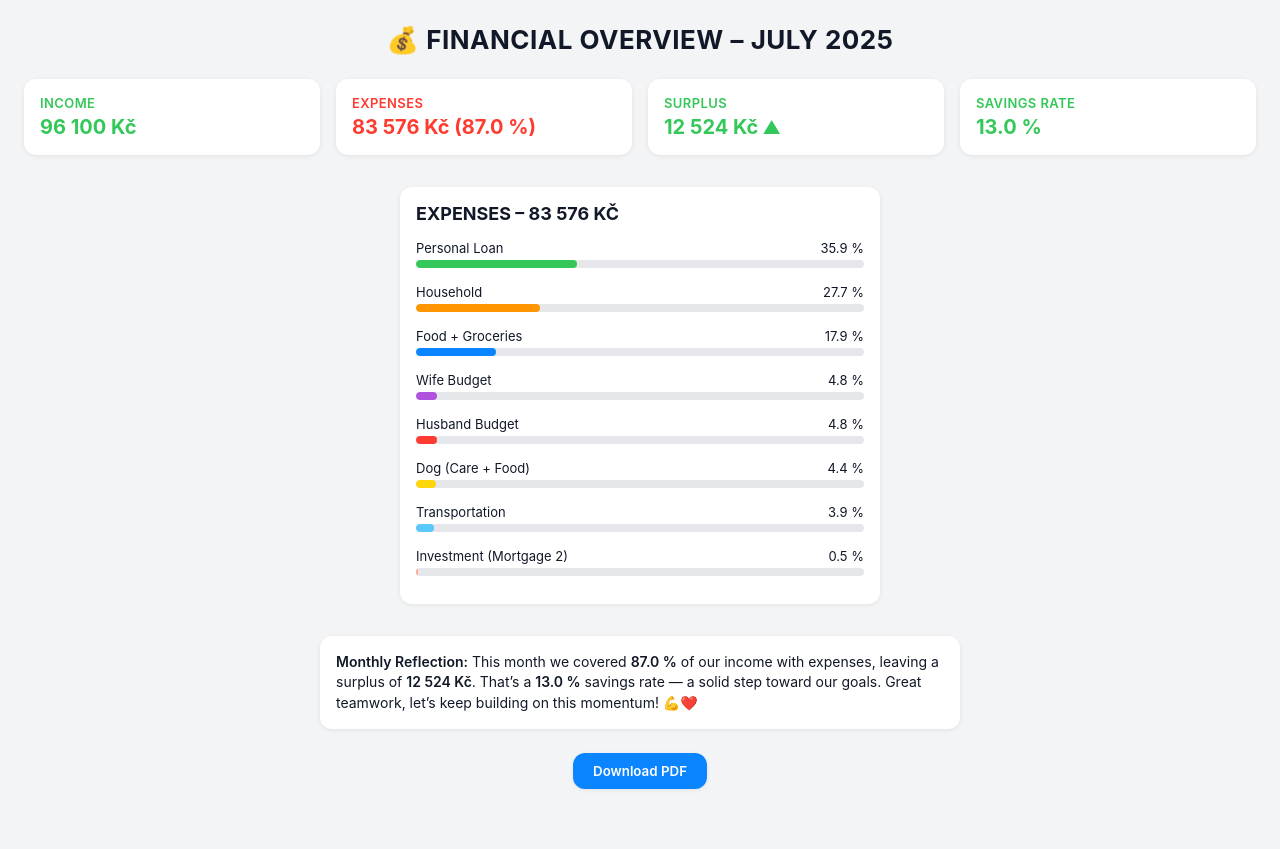
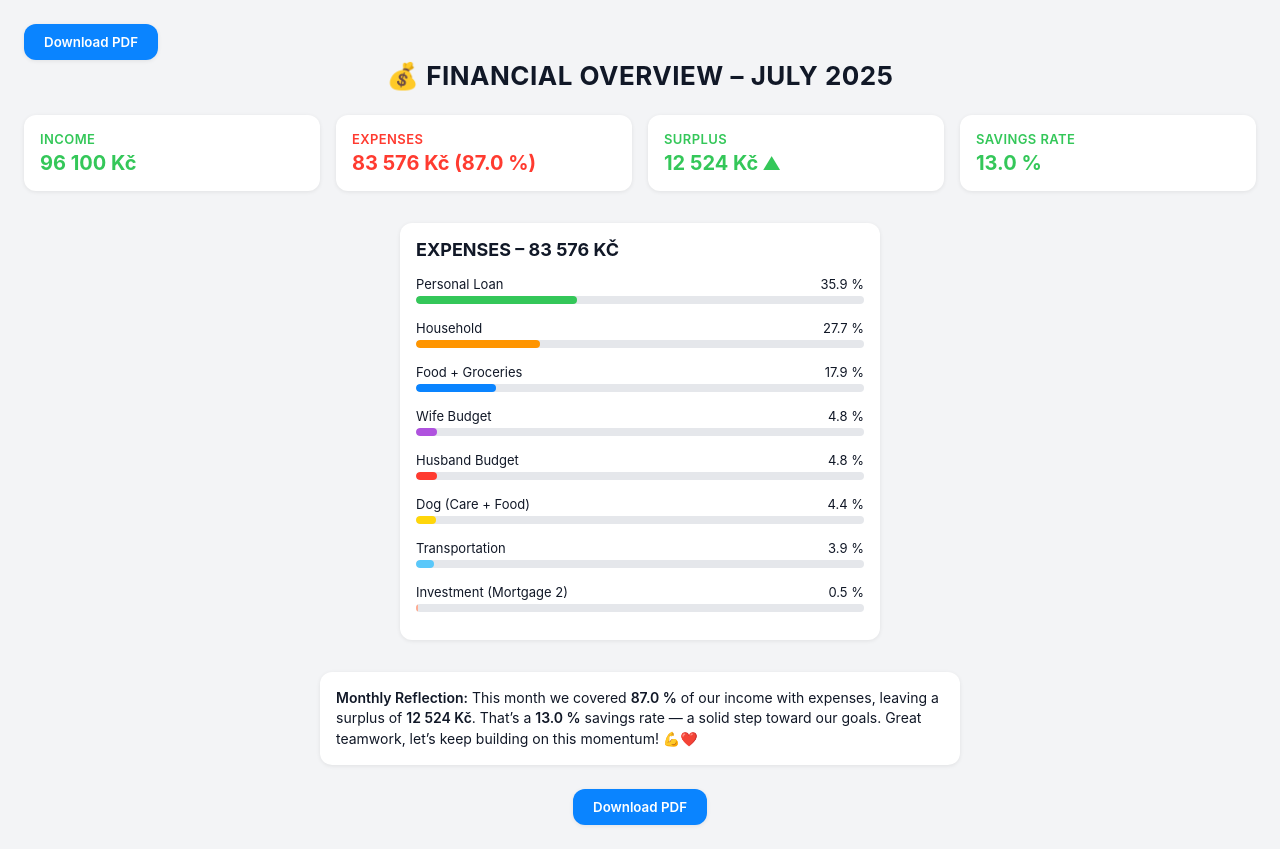
Before and after one commit to Tomikoravec911/budget-report, a plain HTML site: page index.html in a window 1280 px wide. Before the commit the page ends 813 px from the top, so only its background shows below. Drawn offline with Linux system fonts and the light colour scheme.

Commit message:
Update index.html

```diff
--- a/index.html
+++ b/index.html
@@ -41,6 +41,9 @@
   </style>
 </head>
 <body>
+<div class="pdf-download">
+  <button onclick="downloadPDF()">Download PDF</button>
+</div>
   <h1>💰 FINANCIAL OVERVIEW – JULY 2025</h1>
   <div class="grid" id="summary"></div>
   <div class="detail">
```
